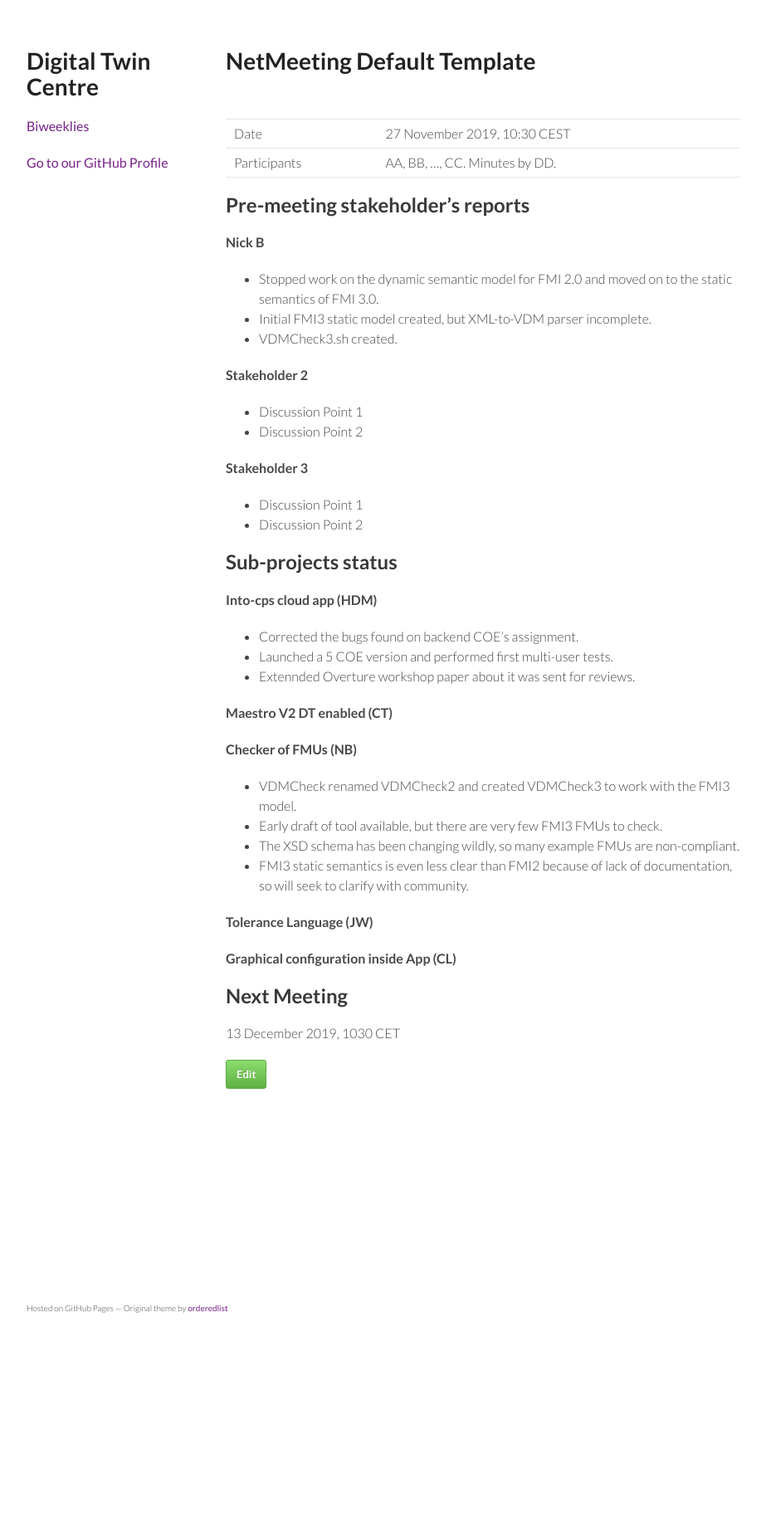
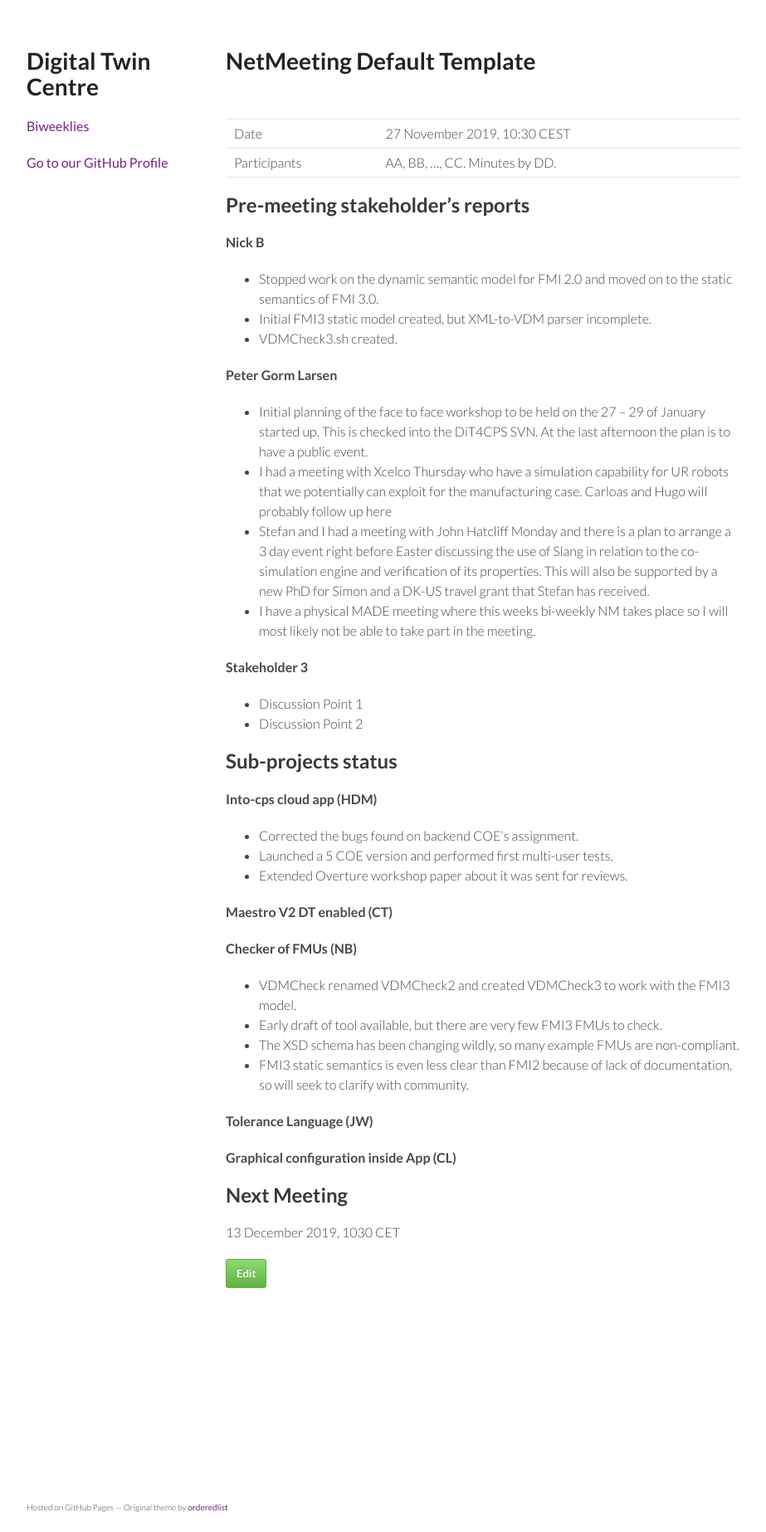
Before and after one commit to digitaltwincentre/digitaltwincentre.github.io, a Jekyll site: the page built from _biweeklies/Biweekly-9.md, in a window 1280 px wide. Shown: the whole page at 83% size, without its empty margins (178-1101 px from the left). Built offline with Jekyll 4.4.1, drawn with Linux system fonts in a browser that asks for light colours; nearby versions of some CDN libraries; before the commit the page ends 1606 px from its top, so only the background shows below that.

Commit message:
Update Biweekly-9.md

```diff
--- a/_biweeklies/Biweekly-9.md
+++ b/_biweeklies/Biweekly-9.md
@@ -27,9 +27,11 @@ private information must be stored elsewhere.  -->
 * Initial FMI3 static model created, but XML-to-VDM parser incomplete.
 * VDMCheck3.sh created.
 
-#### Stakeholder 2
-* Discussion Point 1
-* Discussion Point 2
+#### Peter Gorm Larsen
+* Initial planning of the face to face workshop to be held on the 27 -- 29 of January started up. This is checked into the DiT4CPS SVN. At the last afternoon the plan is to have a public event.
+* I had a meeting with Xcelco Thursday who have a simulation capability for UR robots that we potentially can exploit for the manufacturing case. Carloas and Hugo will probably follow up here
+* Stefan and I had a meeting with John Hatcliff Monday and there is a plan to arrange a 3 day event right before Easter discussing the use of Slang in relation to the co-simulation engine and verification of its properties. This will also be supported by a new PhD for Simon and a DK-US travel grant that Stefan has received.
+* I have a physical MADE meeting where this weeks bi-weekly NM takes place so I will most likely not be able to take part in the meeting.
 
 #### Stakeholder 3
 * Discussion Point 1
@@ -42,7 +44,7 @@ private information must be stored elsewhere.  -->
 #### Into-cps cloud app (HDM)
 * Corrected the bugs found on backend COE's assignment.
 * Launched a 5 COE version and performed first multi-user tests.
-* Extennded Overture workshop paper about it was sent for reviews.
+* Extended Overture workshop paper about it was sent for reviews.
 
 #### Maestro V2 DT enabled (CT)
 
```
